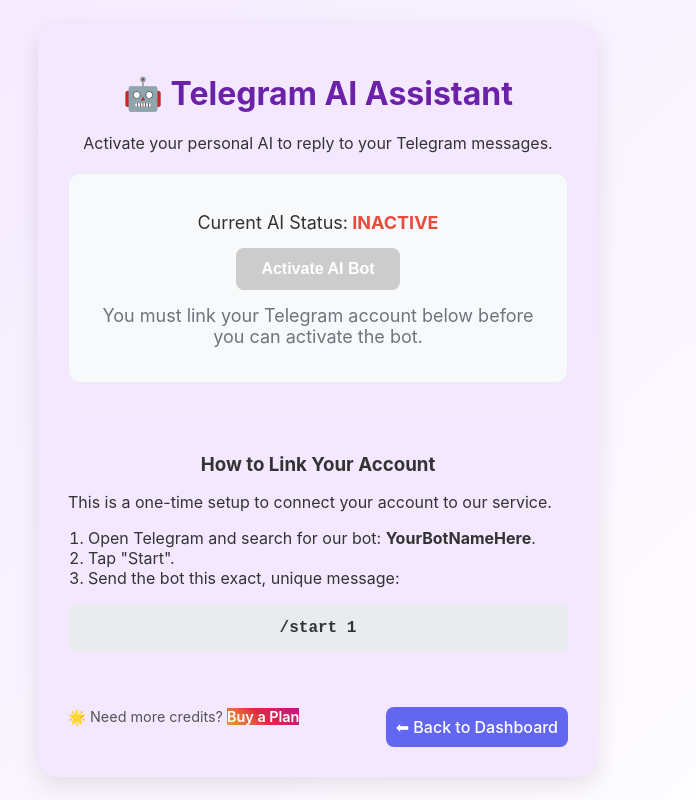
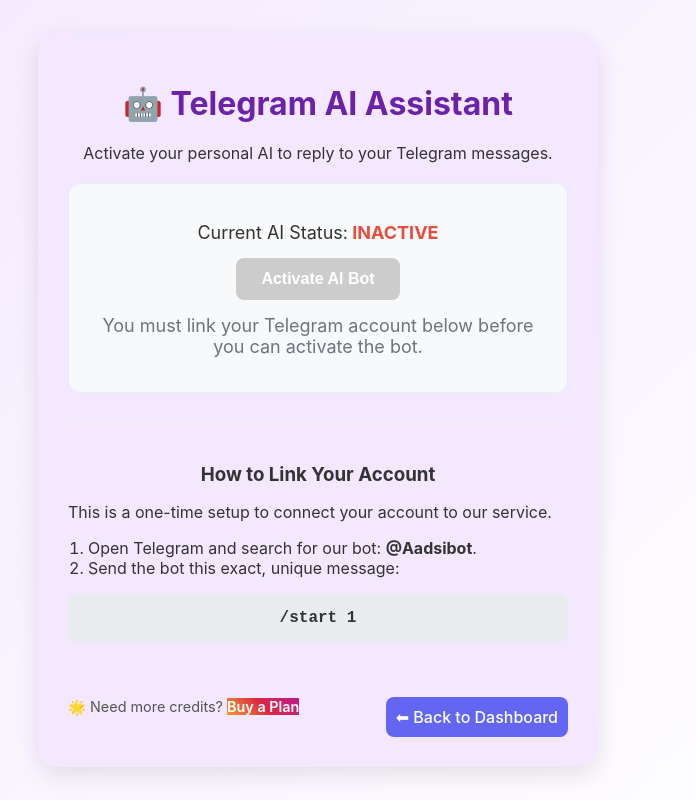
Before and after one commit to sakshigithubssuk/Aadsibot, a React (Vite) app in the folder frontend/: page /chat in a window 1280 px wide. Shown: the whole page, without its empty margins (322-1018 px from the left). Built offline with nearby package versions, Linux system fonts and the light colour scheme; sample sign-in values are in the browser's storage.

Commit message:
Update Chat.jsx

```diff
--- a/frontend/src/components/Chat.jsx
+++ b/frontend/src/components/Chat.jsx
@@ -71,8 +71,7 @@
           <h3>How to Link Your Account</h3>
           <p>This is a one-time setup to connect your account to our service.</p>
           <ol>
-            <li>Open Telegram and search for our bot: <strong>YourBotNameHere</strong>.</li>
-            <li>Tap "Start".</li>
+            <li>Open Telegram and search for our bot: <strong>@Aadsibot</strong>.</li>
             <li>Send the bot this exact, unique message:</li>
           </ol>
           <div className="code-box">{linkCode}</div>
```
